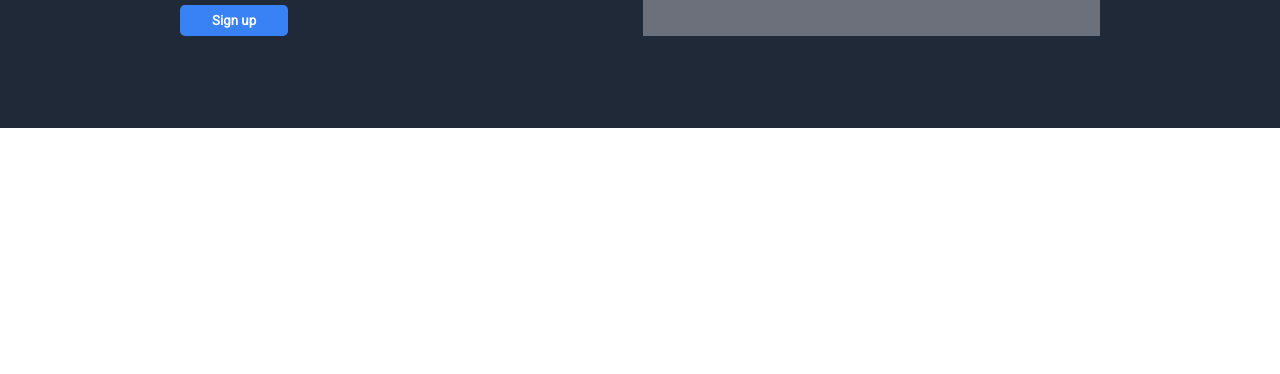
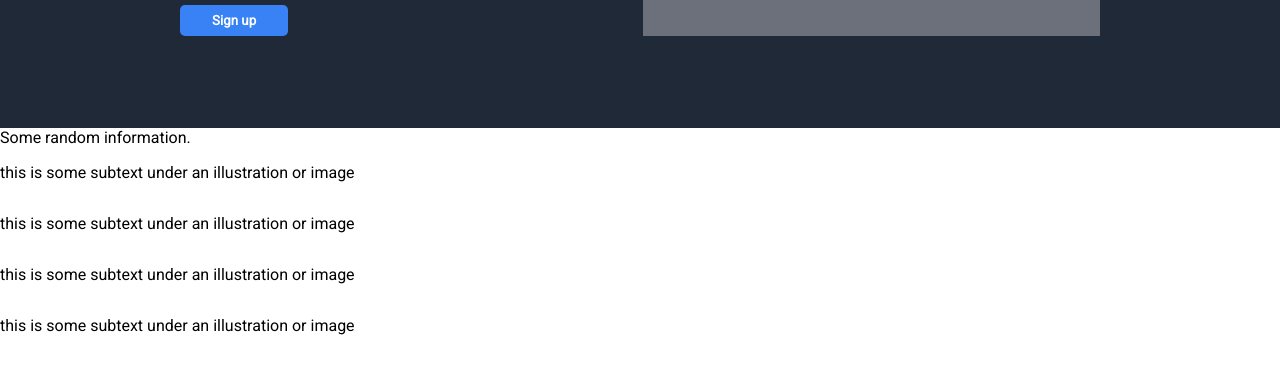
Before and after one commit to paulomonsale/landing-page, a plain HTML site: page index.html in a window 1280 px wide. Shown: the part 348-722 px from the top of the page. Drawn offline with Linux system fonts and the light colour scheme.

Commit message:
Add section-2 elements

```diff
--- a/index.html
+++ b/index.html
@@ -33,7 +33,25 @@
       </div>
     </div>
     <div class="section-2">
-
+      <div>Some random information.</div>
+      <div class="illustrations">
+        <div class="illustration-1">
+          <div class="placeholder"></div>
+          <p>this is some subtext under an illustration or image</p>
+        </div>
+        <div class="illustration-2">
+          <div class="placeholder"></div>
+          <p>this is some subtext under an illustration or image</p>
+        </div>
+        <div class="illustration-3">
+          <div class="placeholder"></div>
+          <p>this is some subtext under an illustration or image</p>
+        </div>
+        <div class="illustration-4">
+          <div class="placeholder"></div>
+          <p>this is some subtext under an illustration or image</p>
+        </div>
+      </div>
     </div>
     <div class="section-3">
 
```
